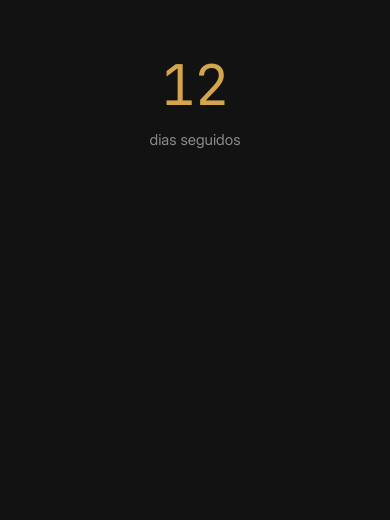
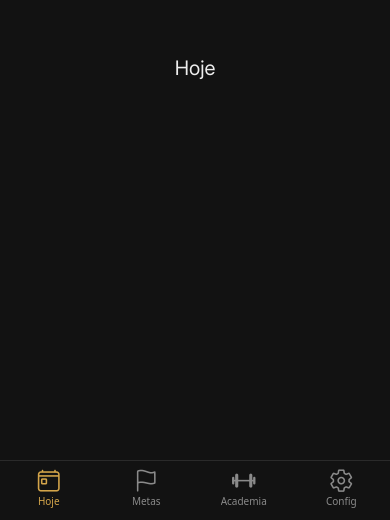
Before and after one commit to vinigobbo/Chama-App-re-code, a React Native app: screen /Hoje in a window 390 px wide. Shown: the part 324-844 px from the top of the page. Built offline with nearby package versions, Linux system fonts and the light colour scheme.

Commit message:
navegacao com abas e telas placeholder

```diff
--- a/App.tsx
+++ b/App.tsx
@@ -1,7 +1,17 @@
-import { View, Text, StyleSheet } from 'react-native'
+import { View, ActivityIndicator, StyleSheet } from 'react-native'
+import { NavigationContainer } from '@react-navigation/native'
+import { createBottomTabNavigator } from '@react-navigation/bottom-tabs'
 import { useFonts } from 'expo-font'
+import { Ionicons } from '@expo/vector-icons'
+
 import { cores } from './src/theme/colors'
-import { fontes, tamanhos } from './src/theme/fonts'
+
+import HojeScreen from './src/screens/HojeScreen'
+import MetasScreen from './src/screens/MetasScreen'
+import AcademiaScreen from './src/screens/AcademiaScreen'
+import ConfigScreen from './src/screens/ConfigScreen'
+
+const Tab = createBottomTabNavigator()
 
 export default function App() {
   const [fontesCarregadas] = useFonts({
@@ -9,32 +19,51 @@ export default function App() {
     'JetBrains Mono': require('./assets/fonts/JetBrainsMono-Regular.ttf'),
   })
 
-  if (!fontesCarregadas) return null
+  if (!fontesCarregadas) {
+    return (
+      <View style={styles.loading}>
+        <ActivityIndicator color={cores.acento} size="large" />
+      </View>
+    )
+  }
 
   return (
-    <View style={styles.container}>
-      <Text style={styles.numero}>12</Text>
-      <Text style={styles.texto}>dias seguidos</Text>
-    </View>
+    <NavigationContainer>
+      <Tab.Navigator
+        screenOptions={({ route }) => ({
+          headerShown: false,
+          tabBarStyle: {
+            backgroundColor: cores.fundo,
+            borderTopColor: cores.fundoInput,
+            height: 60,
+          },
+          tabBarActiveTintColor: cores.acento,
+          tabBarInactiveTintColor: cores.textoSuave,
+          tabBarIcon: ({ color, size }) => {
+            const icones: Record<string, any> = {
+              Hoje: 'today-outline',
+              Metas: 'flag-outline',
+              Academia: 'barbell-outline',
+              Config: 'settings-outline',
+            }
+            return <Ionicons name={icones[route.name]} size={size} color={color} />
+          },
+        })}
+      >
+        <Tab.Screen name="Hoje" component={HojeScreen} />
+        <Tab.Screen name="Metas" component={MetasScreen} />
+        <Tab.Screen name="Academia" component={AcademiaScreen} />
+        <Tab.Screen name="Config" component={ConfigScreen} />
+      </Tab.Navigator>
+    </NavigationContainer>
   )
 }
 
 const styles = StyleSheet.create({
-  container: {
+  loading: {
     flex: 1,
     backgroundColor: cores.fundo,
     justifyContent: 'center',
     alignItems: 'center',
   },
-  numero: {
-    color: cores.acento,
-    fontFamily: fontes.numero,
-    fontSize: tamanhos.streak,
-  },
-  texto: {
-    color: cores.textoSuave,
-    fontFamily: fontes.corpo,
-    fontSize: tamanhos.corpo,
-    marginTop: 8,
-  },
 })
--- /dev/null
+++ b/src/screens/AcademiaScreen.tsx
@@ -0,0 +1,25 @@
+import { View, Text, StyleSheet } from 'react-native'
+import { cores } from '../theme/colors'
+import { fontes, tamanhos } from '../theme/fonts'
+
+export default function HojeScreen() {
+  return (
+    <View style={styles.container}>
+      <Text style={styles.titulo}>Hoje</Text>
+    </View>
+  )
+}
+
+const styles = StyleSheet.create({
+  container: {
+    flex: 1,
+    backgroundColor: cores.fundo,
+    justifyContent: 'center',
+    alignItems: 'center',
+  },
+  titulo: {
+    color: cores.texto,
+    fontFamily: fontes.corpo,
+    fontSize: tamanhos.titulo,
+  },
+})
--- /dev/null
+++ b/src/screens/ConfigScreen.tsx
@@ -0,0 +1,25 @@
+import { View, Text, StyleSheet } from 'react-native'
+import { cores } from '../theme/colors'
+import { fontes, tamanhos } from '../theme/fonts'
+
+export default function HojeScreen() {
+  return (
+    <View style={styles.container}>
+      <Text style={styles.titulo}>Hoje</Text>
+    </View>
+  )
+}
+
+const styles = StyleSheet.create({
+  container: {
+    flex: 1,
+    backgroundColor: cores.fundo,
+    justifyContent: 'center',
+    alignItems: 'center',
+  },
+  titulo: {
+    color: cores.texto,
+    fontFamily: fontes.corpo,
+    fontSize: tamanhos.titulo,
+  },
+})
--- /dev/null
+++ b/src/screens/HojeScreen.tsx
@@ -0,0 +1,25 @@
+import { View, Text, StyleSheet } from 'react-native'
+import { cores } from '../theme/colors'
+import { fontes, tamanhos } from '../theme/fonts'
+
+export default function HojeScreen() {
+  return (
+    <View style={styles.container}>
+      <Text style={styles.titulo}>Hoje</Text>
+    </View>
+  )
+}
+
+const styles = StyleSheet.create({
+  container: {
+    flex: 1,
+    backgroundColor: cores.fundo,
+    justifyContent: 'center',
+    alignItems: 'center',
+  },
+  titulo: {
+    color: cores.texto,
+    fontFamily: fontes.corpo,
+    fontSize: tamanhos.titulo,
+  },
+})
--- /dev/null
+++ b/src/screens/MetasScreen.tsx
@@ -0,0 +1,25 @@
+import { View, Text, StyleSheet } from 'react-native'
+import { cores } from '../theme/colors'
+import { fontes, tamanhos } from '../theme/fonts'
+
+export default function HojeScreen() {
+  return (
+    <View style={styles.container}>
+      <Text style={styles.titulo}>Hoje</Text>
+    </View>
+  )
+}
+
+const styles = StyleSheet.create({
+  container: {
+    flex: 1,
+    backgroundColor: cores.fundo,
+    justifyContent: 'center',
+    alignItems: 'center',
+  },
+  titulo: {
+    color: cores.texto,
+    fontFamily: fontes.corpo,
+    fontSize: tamanhos.titulo,
+  },
+})
```
Also changed, not shown: package.json (+6 -1 lines), 1 other file (tests, documents, lock files or other folders).
